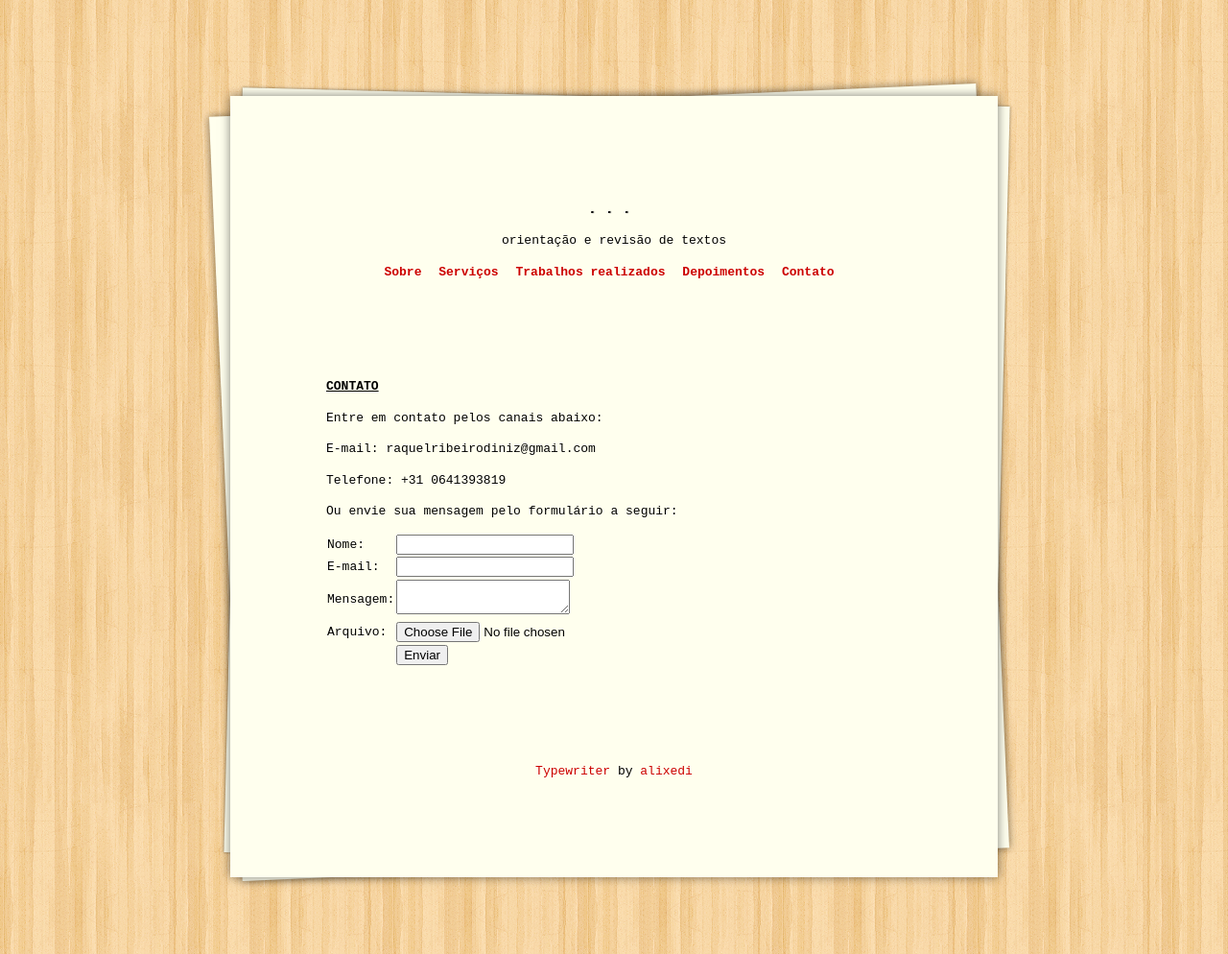
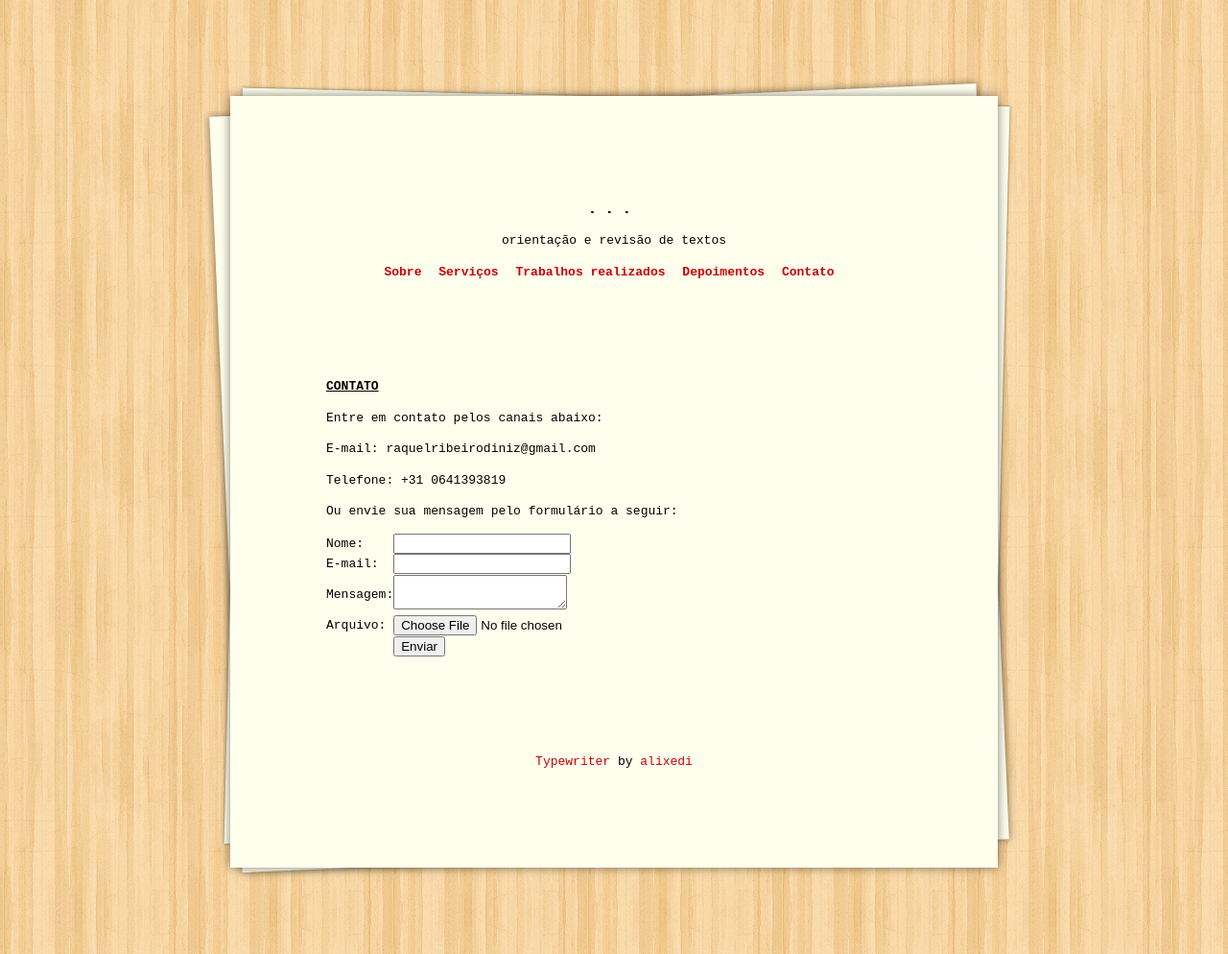
Before and after one commit to raqueldiniz/site, a Jekyll site: the page built from contato.md, in a window 1280 px wide. Shown: the whole page at 96% size. Built offline with Jekyll 4.4.1, drawn with Linux system fonts in a browser that asks for light colours.

Commit message:
Update contato.md

```diff
--- a/contato.md
+++ b/contato.md
@@ -13,7 +13,8 @@ Telefone: +31 0641393819
 Ou envie sua mensagem pelo formulário a seguir:
 
 <form name="contact" method="POST" netlify>
-<table border=0 cellpading=0 cellspacing=0>
+
+<table border="0" cellpadding="0" cellspacing="0">
 <tr>
   <td>Nome:</td><td><input type="text" nome="nome"></td>
 </tr>
```
